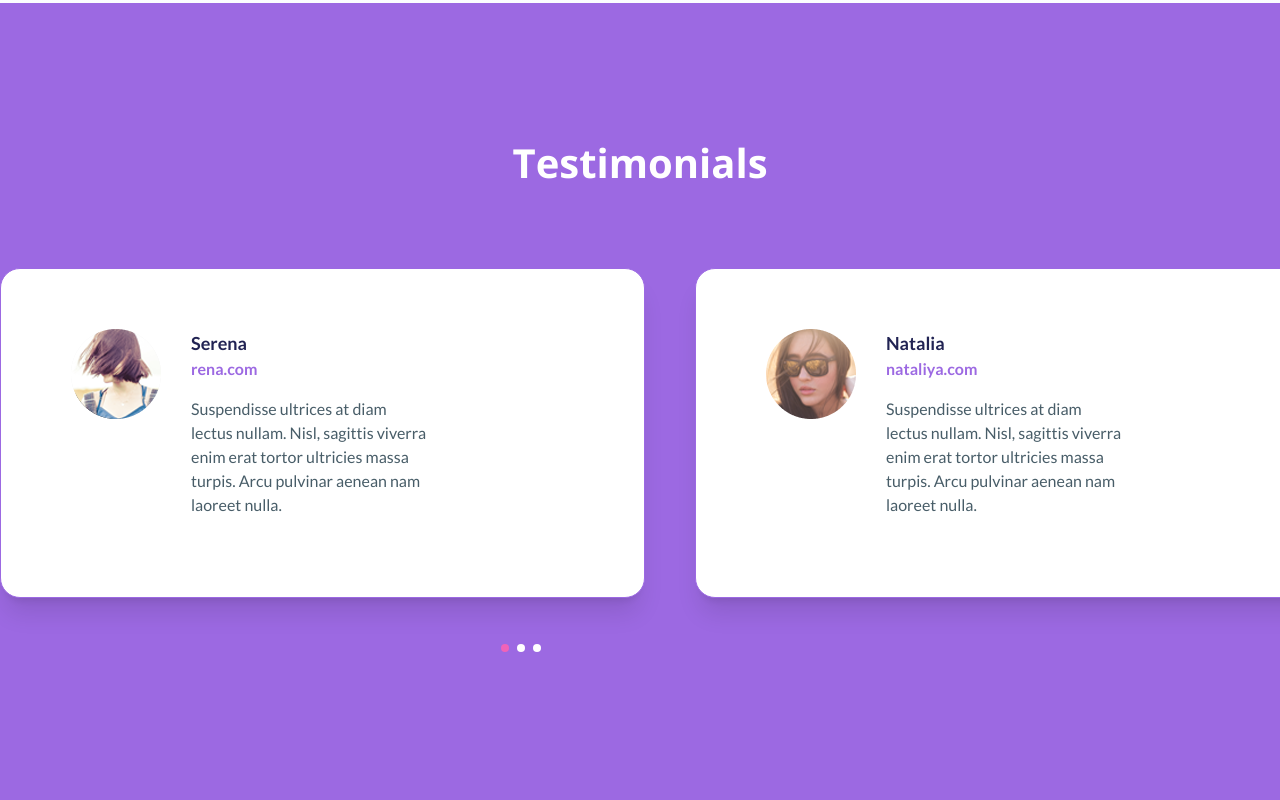
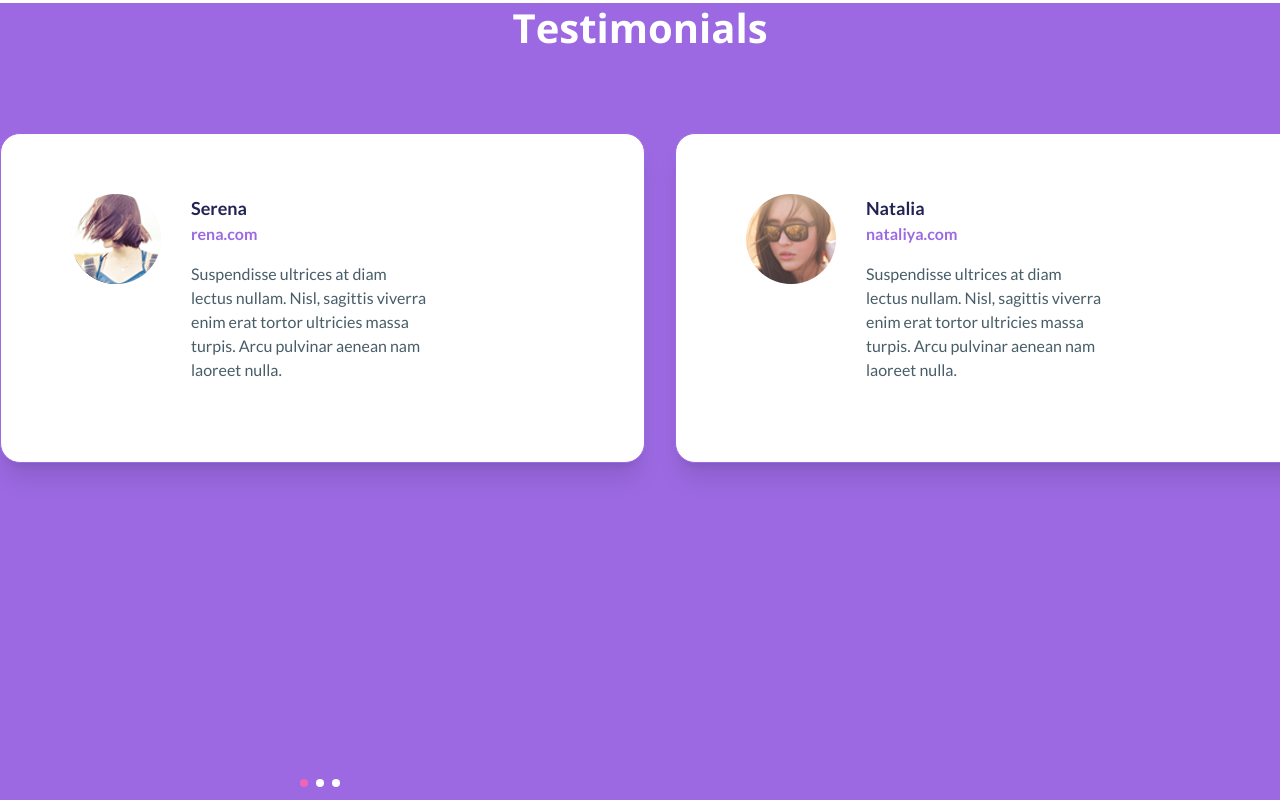
Before and after one commit to Moamin-AbuEwaida/landingpage-tailwind, a React (Create React App) app: page / in a window 1280 px wide. Shown: the part 2880-3680 px from the top of the page. Built offline with nearby package versions, Linux system fonts and the light colour scheme; a web font is replaced by a local one.

Commit message:
editing the swiper at the testimonial component

```diff
--- a/src/components/Copyright.jsx
+++ b/src/components/Copyright.jsx
@@ -4,7 +4,7 @@ import { copyrightData } from "../data";
 const Copyright = () => {
   const { text, icon } = copyrightData;
   return (
-    <section className="mt-24 mb-12">
+    <section className="mt-24 mb-12" data-aos="fade-up">
       <div className="container mx-auto">
         <div className="flex flex-col items-center text-center md:text-left lg:flex-row justify-between gap-y-8">
           <div className="text-sm font-light italic max-w-[360px]">{text}</div>
--- a/src/components/TestimonialSlider.jsx
+++ b/src/components/TestimonialSlider.jsx
@@ -3,22 +3,20 @@ import { testimonialsData } from "../data";
 import { Swiper, SwiperSlide } from "swiper/react";
 import "swiper/css";
 import "swiper/css/pagination";
-import "swiper/css/autoplay";
 import "../Slider.css";
 import { Pagination } from "swiper";
-import { Autoplay } from "swiper";
 
 const TestimonialSlider = () => {
   return (
     <Swiper
       slidesPreView={"auto"}
       centeredSlides={true}
-      spaceBetween={50}
+      spaceBetween={30}
       pagination={{
         clickable: true,
       }}
-      modules={[Pagination, Autoplay]}
-      className="mySwiper"
+      modules={[Pagination]}
+      className="swiper-wrapper"
     >
       {testimonialsData.map((slide, index) => {
         const { image, name, web, message } = slide;
```
